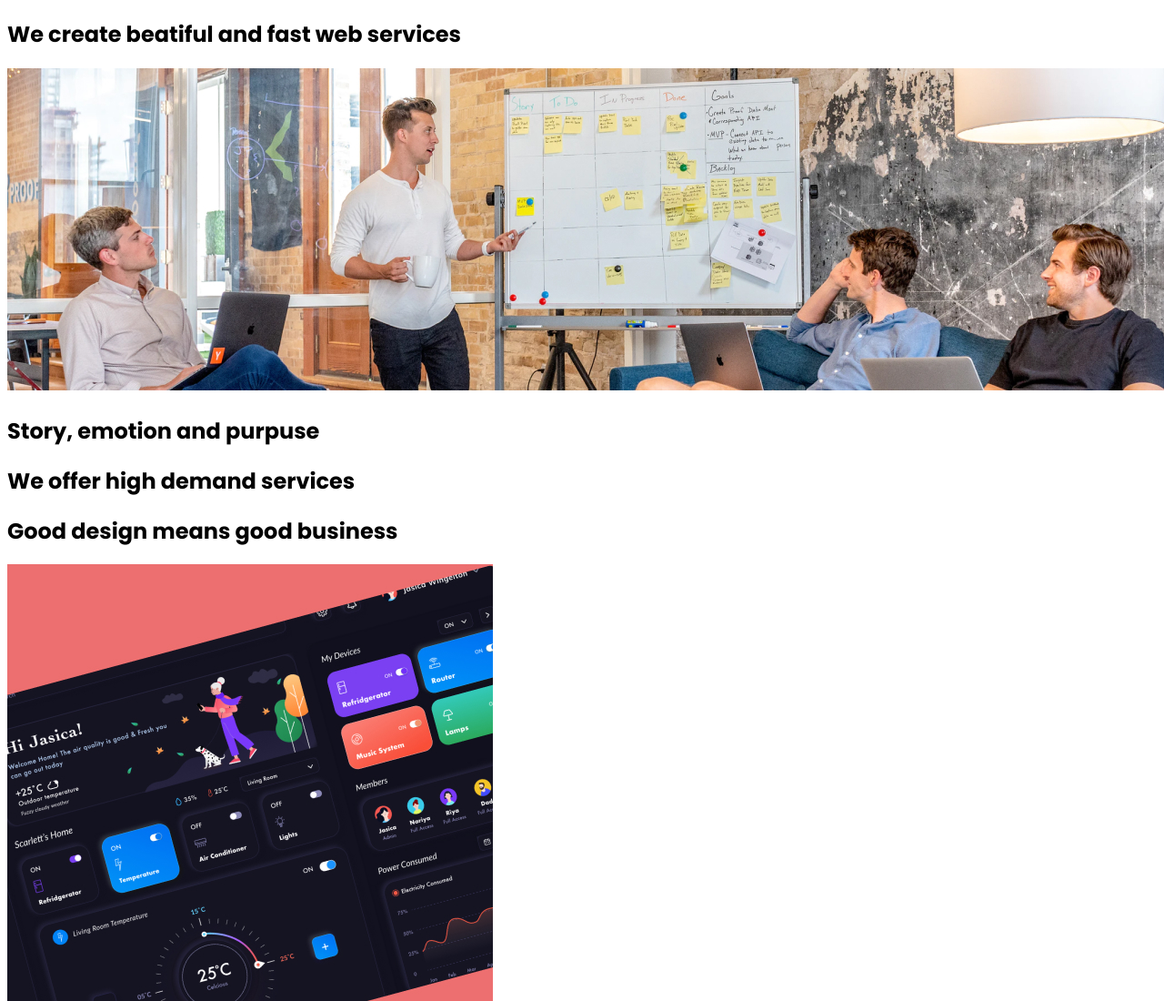
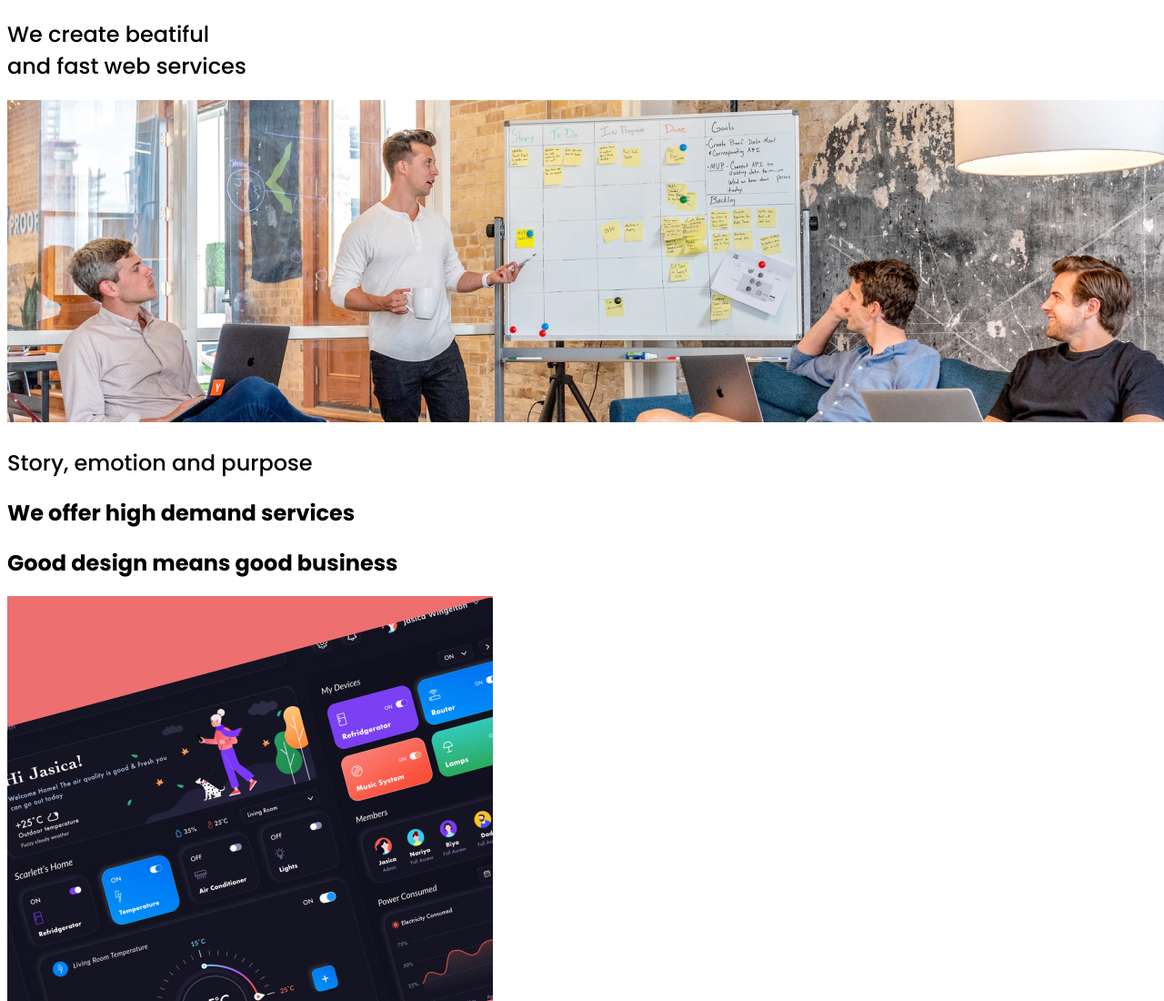
Before and after one commit to MarianaGT/landing01, a plain HTML site: page index.html in a window 1280 px wide. Shown: the top 1100 px of the page at 91% size. Drawn offline with Linux system fonts and the light colour scheme.

Commit message:
h1 styled

```diff
--- a/index.html
+++ b/index.html
@@ -11,9 +11,9 @@
 <body>
   <header></header>
   <section>
-    <h1>We create beatiful and fast web services</h1>
+    <h1>We create beatiful<br>and fast web services</h1>
     <img src="images/heroImage.jpg" alt="">
-    <h1>Story, emotion and purpuse</h1>
+    <h1>Story, emotion and purpose</h1>
   </section>
   <section>
     <h2>We offer high demand services</h2>
--- a/styles.css
+++ b/styles.css
@@ -1,3 +1,7 @@
 body {
   font-family: 'Poppins', sans-serif;
 }
+
+h1  {
+  font-weight: 500;
+}
```
